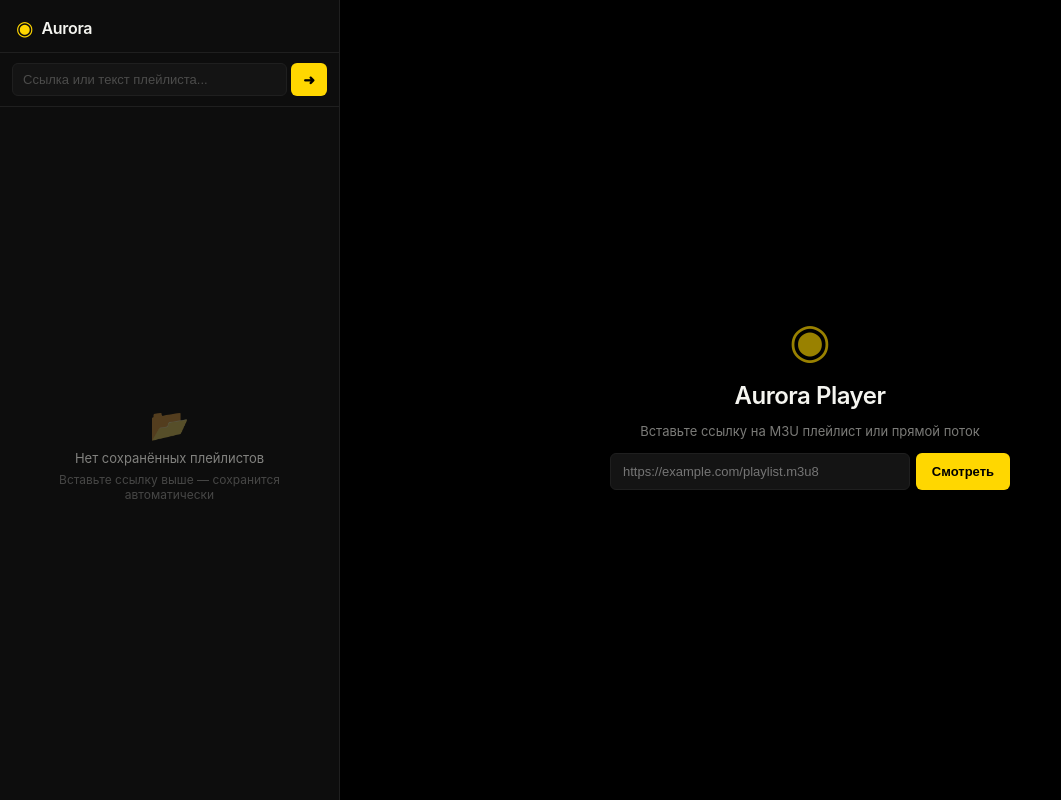
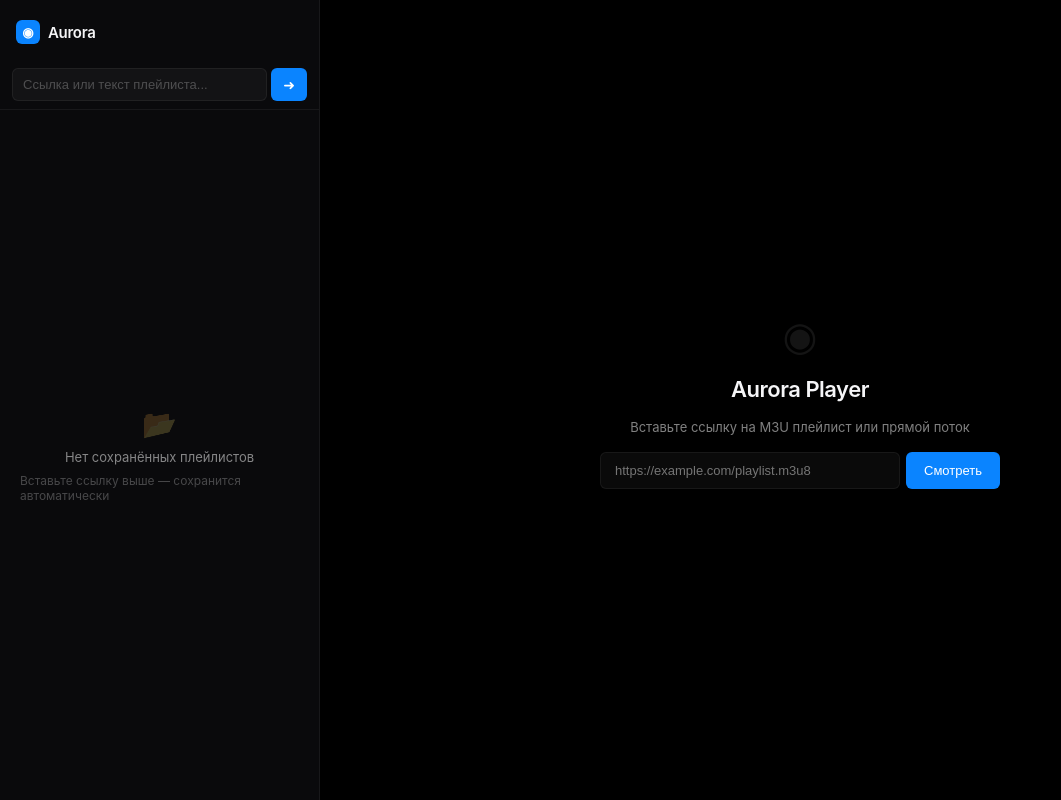
Before and after one commit to ExxDreamerCode/AuroraPlayer, a React (Vite) app: page / in a window 1280 px wide. Shown: the whole page, without its empty margins (0-1061 px from the left). Built offline with nearby package versions, Linux system fonts and the light colour scheme.

Commit message:
fix: timeout and HLS performance improvements

```diff
--- a/src/App.css
+++ b/src/App.css
@@ -1,20 +1,22 @@
 :root {
-  --bg: #0d0d0d;
-  --bg-card: #141414;
-  --bg-hover: #1a1a1a;
-  --bg-active: #1c1c1c;
-  --border: #1f1f1f;
-  --border-light: #2a2a2a;
-  --text: #f5f5f0;
-  --text-secondary: rgba(245, 245, 240, 0.5);
-  --text-tertiary: rgba(245, 245, 240, 0.25);
-  --gold: #ffd700;
-  --gold-dim: rgba(255, 215, 0, 0.1);
-  --gold-glow: rgba(255, 215, 0, 0.15);
-  --sidebar-w: 340px;
+  --bg: #0a0a0c;
+  --bg-surface: rgba(255, 255, 255, 0.04);
+  --bg-surface-hover: rgba(255, 255, 255, 0.07);
+  --bg-surface-active: rgba(255, 255, 255, 0.1);
+  --border: rgba(255, 255, 255, 0.06);
+  --border-active: rgba(255, 255, 255, 0.12);
+  --text: #f5f5f7;
+  --text-secondary: rgba(255, 255, 255, 0.5);
+  --text-tertiary: rgba(255, 255, 255, 0.25);
+  --accent: #0a84ff;
+  --accent-dim: rgba(10, 132, 255, 0.12);
+  --accent-glow: rgba(10, 132, 255, 0.15);
+  --red: #ff453a;
+  --red-dim: rgba(255, 69, 58, 0.1);
+  --sidebar-w: 320px;
   --radius: 10px;
   --radius-sm: 6px;
-  --transition: 0.2s ease;
+  --transition: 0.2s cubic-bezier(0.25, 0.1, 0.25, 1);
 }
 
 * { margin: 0; padding: 0; box-sizing: border-box; }
@@ -24,14 +26,14 @@ html, body, #root {
   overflow: hidden;
   background: var(--bg);
   color: var(--text);
-  font-family: -apple-system, BlinkMacSystemFont, "SF Pro", "Inter", "Segoe UI", Roboto, sans-serif;
+  font-family: -apple-system, BlinkMacSystemFont, "SF Pro", "Helvetica Neue", sans-serif;
   -webkit-font-smoothing: antialiased;
+  -moz-osx-font-smoothing: grayscale;
 }
 
 .app {
   display: flex;
   height: 100vh;
-  position: relative;
 }
 
 .sidebar {
@@ -42,12 +44,10 @@ html, body, #root {
   display: flex;
   flex-direction: column;
   overflow: hidden;
-  transition: var(--transition);
 }
 
 .sidebar-header {
-  padding: 16px 16px 12px;
-  border-bottom: 1px solid var(--border);
+  padding: 20px 16px 16px;
 }
 
 .logo {
@@ -57,19 +57,26 @@ html, body, #root {
 }
 
 .logo-icon {
-  font-size: 20px;
-  color: var(--gold);
+  width: 24px;
+  height: 24px;
+  border-radius: 6px;
+  background: var(--accent);
+  display: flex;
+  align-items: center;
+  justify-content: center;
+  font-size: 13px;
+  font-weight: 700;
+  color: #fff;
 }
 
 .logo-text {
-  font-size: 16px;
+  font-size: 15px;
   font-weight: 600;
-  color: var(--text);
   letter-spacing: -0.3px;
 }
 
 .playlist-inputs {
-  padding: 10px 12px;
+  padding: 8px 12px;
   border-bottom: 1px solid var(--border);
 }
 
@@ -81,7 +88,7 @@ html, body, #root {
 .input-group input {
   flex: 1;
   padding: 8px 10px;
-  background: var(--bg-card);
+  background: var(--bg-surface);
   border: 1px solid var(--border);
   border-radius: var(--radius-sm);
   color: var(--text);
@@ -91,7 +98,7 @@ html, body, #root {
 }
 
 .input-group input:focus {
-  border-color: var(--gold);
+  border-color: var(--border-active);
 }
 
 .input-group input::placeholder {
@@ -100,32 +107,32 @@ html, body, #root {
 
 .input-group button {
   padding: 8px 12px;
-  background: var(--gold);
+  background: var(--accent);
   border: none;
   border-radius: var(--radius-sm);
-  color: #000;
+  color: #fff;
   font-size: 14px;
   cursor: pointer;
   transition: var(--transition);
-  font-weight: 600;
+  font-weight: 500;
 }
 
 .input-group button:hover:not(:disabled) {
-  opacity: 0.9;
+  opacity: 0.85;
 }
 
 .input-group button:disabled {
-  opacity: 0.4;
+  opacity: 0.3;
   cursor: not-allowed;
 }
 
 .error {
   margin: 6px 12px;
   padding: 6px 10px;
-  background: rgba(255, 69, 58, 0.08);
-  border: 1px solid rgba(255, 69, 58, 0.2);
+  background: var(--red-dim);
+  border: 1px solid rgba(255, 69, 58, 0.15);
   border-radius: var(--radius-sm);
-  color: #ff453a;
+  color: var(--red);
   font-size: 12px;
 }
 
@@ -135,12 +142,28 @@ html, body, #root {
   padding: 4px 0;
 }
 
+.playlist-list::-webkit-scrollbar,
+.channel-list::-webkit-scrollbar {
+  width: 3px;
+}
+
+.playlist-list::-webkit-scrollbar-track,
+.channel-list::-webkit-scrollbar-track {
+  background: transparent;
+}
+
+.playlist-list::-webkit-scrollbar-thumb,
+.channel-list::-webkit-scrollbar-thumb {
+  background: var(--border);
+  border-radius: 2px;
+}
+
 .playlist-list-header {
   font-size: 11px;
   color: var(--text-tertiary);
   text-transform: uppercase;
   letter-spacing: 0.5px;
-  padding: 12px 16px 6px;
+  padding: 16px 16px 6px;
 }
 
 .playlist-list-item {
@@ -153,13 +176,13 @@ html, body, #root {
 }
 
 .playlist-list-item:hover {
-  background: var(--bg-hover);
+  background: var(--bg-surface-hover);
 }
 
 .playlist-list-icon {
   font-size: 16px;
   flex-shrink: 0;
-  opacity: 0.6;
+  opacity: 0.4;
 }
 
 .playlist-list-body {
@@ -193,12 +216,12 @@ html, body, #root {
 }
 
 .playlist-list-item:hover .playlist-list-del {
-  opacity: 0.6;
+  opacity: 0.4;
 }
 
 .playlist-list-del:hover {
   opacity: 1 !important;
-  color: #ff453a;
+  color: var(--red);
 }
 
 .empty-saved {
@@ -207,14 +230,13 @@ html, body, #root {
   flex-direction: column;
   align-items: center;
   justify-content: center;
-  gap: 6px;
+  gap: 8px;
   padding: 40px 20px;
-  text-align: center;
 }
 
 .empty-saved-icon {
-  font-size: 32px;
-  opacity: 0.3;
+  font-size: 28px;
+  opacity: 0.2;
 }
 
 .empty-saved p {
@@ -238,7 +260,7 @@ html, body, #root {
 .toolbar-back {
   background: none;
   border: none;
-  color: var(--text-secondary);
+  color: var(--accent);
   font-size: 16px;
   cursor: pointer;
   padding: 2px 4px;
@@ -246,7 +268,7 @@ html, body, #root {
 }
 
 .toolbar-back:hover {
-  color: var(--gold);
+  opacity: 0.7;
 }
 
 .toolbar-title {
@@ -261,7 +283,7 @@ html, body, #root {
 .toolbar-count {
   font-size: 11px;
   color: var(--text-tertiary);
-  background: var(--bg-card);
+  background: var(--bg-surface);
   padding: 1px 6px;
   border-radius: 8px;
 }
@@ -275,7 +297,7 @@ html, body, #root {
 .search-bar input {
   width: 100%;
   padding: 6px 24px 6px 8px;
-  background: var(--bg-card);
+  background: var(--bg-surface);
   border: 1px solid var(--border);
   border-radius: var(--radius-sm);
   color: var(--text);
@@ -285,7 +307,7 @@ html, body, #root {
 }
 
 .search-bar input:focus {
-  border-color: var(--gold);
+  border-color: var(--border-active);
 }
 
 .search-bar input::placeholder {
@@ -312,7 +334,7 @@ html, body, #root {
 .group-tabs {
   display: flex;
   gap: 2px;
-  padding: 6px 12px;
+  padding: 8px 12px;
   overflow-x: auto;
   border-bottom: 1px solid var(--border);
   scrollbar-width: none;
@@ -322,49 +344,50 @@ html, body, #root {
 
 .group-tab {
   flex-shrink: 0;
-  padding: 4px 10px;
+  padding: 5px 12px;
   background: none;
   border: none;
-  border-radius: 4px;
+  border-radius: 20px;
   color: var(--text-secondary);
   font-size: 12px;
   cursor: pointer;
   transition: var(--transition);
   white-space: nowrap;
+  font-weight: 400;
 }
 
 .group-tab:hover {
   color: var(--text);
-  background: var(--bg-hover);
+  background: var(--bg-surface-hover);
 }
 
 .group-tab.active {
-  color: var(--gold);
-  background: var(--gold-dim);
+  color: var(--text);
+  background: var(--bg-surface);
 }
 
 .favorites-toggle {
   width: calc(100% - 24px);
   margin: 4px 12px;
-  padding: 4px 8px;
+  padding: 6px 8px;
   background: none;
-  border: 1px dashed var(--border-light);
+  border: none;
   border-radius: var(--radius-sm);
   color: var(--text-secondary);
-  font-size: 11px;
+  font-size: 12px;
   cursor: pointer;
   transition: var(--transition);
+  text-align: center;
 }
 
 .favorites-toggle:hover {
-  border-color: var(--gold);
-  color: var(--gold);
+  background: var(--bg-surface-hover);
+  color: var(--accent);
 }
 
 .favorites-toggle.active {
-  background: var(--gold-dim);
-  border-color: var(--gold);
-  color: var(--gold);
+  background: var(--accent-dim);
+  color: var(--accent);
 }
 
 .channel-list {
@@ -373,41 +396,27 @@ html, body, #root {
   padding: 2px 0;
 }
 
-.channel-list::-webkit-scrollbar {
-  width: 3px;
-}
-
-.channel-list::-webkit-scrollbar-track {
-  background: transparent;
-}
-
-.channel-list::-webkit-scrollbar-thumb {
-  background: var(--border-light);
-  border-radius: 2px;
-}
-
 .channel-item {
   display: flex;
   align-items: center;
   gap: 10px;
-  padding: 8px 12px;
+  padding: 7px 12px;
   cursor: pointer;
   transition: var(--transition);
-  border-left: 2px solid transparent;
+  border-radius: 0;
 }
 
 .channel-item:hover {
-  background: var(--bg-hover);
+  background: var(--bg-surface-hover);
 }
 
 .channel-item.playing {
-  background: var(--bg-active);
-  border-left-color: var(--gold);
+  background: var(--bg-surface-active);
 }
 
 .channel-logo {
-  width: 28px;
-  height: 28px;
+  width: 26px;
+  height: 26px;
   flex-shrink: 0;
   border-radius: 4px;
   overflow: hidden;
@@ -425,14 +434,14 @@ html, body, #root {
 .channel-placeholder {
   width: 100%;
   height: 100%;
-  background: var(--gold-dim);
+  background: var(--bg-surface);
   border-radius: 4px;
   display: flex;
   align-items: center;
   justify-content: center;
-  font-size: 12px;
-  font-weight: 600;
-  color: var(--gold);
+  font-size: 11px;
+  font-weight: 500;
+  color: var(--text-tertiary);
 }
 
 .channel-info {
@@ -469,12 +478,12 @@ html, body, #root {
 }
 
 .channel-item:hover .channel-fav {
-  opacity: 0.5;
+  opacity: 0.3;
 }
 
 .channel-fav.active {
   opacity: 1 !important;
-  color: var(--gold);
+  color: var(--accent);
 }
 
 .channel-fav:hover {
@@ -503,7 +512,7 @@ html, body, #root {
 }
 
 .history-item:hover {
-  background: var(--bg-hover);
+  background: var(--bg-surface-hover);
   color: var(--text);
 }
 
@@ -514,21 +523,6 @@ html, body, #root {
   background: #000;
   position: relative;
   overflow: hidden;
-}
-
-.player-area::before {
-  content: '';
-  position: absolute;
-  inset: 0;
-  background: radial-gradient(ellipse at center, transparent 60%, rgba(0,0,0,0.6) 100%);
-  pointer-events: none;
-  z-index: 2;
-  opacity: 0;
-  transition: opacity 0.4s ease;
-}
-
-.player-area:hover::before {
-  opacity: 1;
 }
 
 .video-wrapper {
@@ -552,7 +546,7 @@ html, body, #root {
   left: 0;
   right: 0;
   z-index: 10;
-  background: linear-gradient(0deg, rgba(0,0,0,0.85) 0%, rgba(0,0,0,0.4) 50%, transparent 100%);
+  background: linear-gradient(0deg, rgba(0,0,0,0.8) 0%, rgba(0,0,0,0.3) 50%, transparent 100%);
   padding: 40px 20px 14px;
   opacity: 0;
   transform: translateY(8px);
@@ -577,13 +571,13 @@ html, body, #root {
   margin-bottom: 10px;
   cursor: pointer;
   position: relative;
-  height: 4px;
+  height: 3px;
 }
 
 .progress-track {
   width: 100%;
-  height: 4px;
-  background: rgba(255,255,255,0.15);
+  height: 3px;
+  background: rgba(255, 255, 255, 0.12);
   border-radius: 2px;
   position: relative;
   overflow: hidden;
@@ -591,12 +585,12 @@ html, body, #root {
 }
 
 .progress-wrap:hover .progress-track {
-  height: 6px;
+  height: 5px;
 }
 
 .progress-fill {
   height: 100%;
-  background: var(--gold);
+  background: var(--accent);
   border-radius: 2px;
   position: relative;
   transition: width 0.1s linear;
@@ -605,12 +599,12 @@ html, body, #root {
 .progress-fill::after {
   content: '';
   position: absolute;
-  right: -5px;
+  right: -4px;
   top: 50%;
   transform: translateY(-50%);
-  width: 10px;
-  height: 10px;
-  background: var(--gold);
+  width: 8px;
+  height: 8px;
+  background: var(--accent);
   border-radius: 50%;
   opacity: 0;
   transition: opacity 0.15s ease;
@@ -629,7 +623,7 @@ html, body, #root {
 .ctrl-btn {
   background: none;
   border: none;
-  color: rgba(255,255,255,0.8);
+  color: rgba(255, 255, 255, 0.75);
   font-size: 18px;
   cursor: pointer;
   padding: 4px;
@@ -644,17 +638,13 @@ html, body, #root {
 
 .ctrl-btn:hover {
   color: #fff;
-  background: rgba(255,255,255,0.1);
+  background: rgba(255, 255, 255, 0.08);
 }
 
 .ctrl-btn.play-btn {
   font-size: 22px;
   width: 36px;
   height: 36px;
-}
-
-.ctrl-btn.active {
-  color: var(--gold);
 }
 
 .volume-group {
@@ -670,7 +660,7 @@ html, body, #root {
   -webkit-appearance: none;
   appearance: none;
   height: 3px;
-  background: rgba(255,255,255,0.2);
+  background: rgba(255, 255, 255, 0.15);
   border-radius: 2px;
   outline: none;
   cursor: pointer;
@@ -687,13 +677,13 @@ html, body, #root {
   width: 10px;
   height: 10px;
   border-radius: 50%;
-  background: var(--gold);
+  background: var(--accent);
   cursor: pointer;
 }
 
 .time-display {
   font-size: 12px;
-  color: rgba(255,255,255,0.6);
+  color: rgba(255, 255, 255, 0.5);
   font-variant-numeric: tabular-nums;
   margin-left: auto;
   user-select: none;
@@ -710,12 +700,12 @@ html, body, #root {
   right: 0;
   z-index: 5;
   padding: 14px 20px;
-  background: linear-gradient(180deg, rgba(0,0,0,0.7) 0%, transparent 100%);
+  background: linear-gradient(180deg, rgba(0,0,0,0.6) 0%, transparent 100%);
   display: flex;
   align-items: center;
   justify-content: space-between;
   opacity: 0;
-  transition: opacity 0.3s ease;
+  transition: opacity 0.25s ease;
 }
 
 .player-area:hover .player-topbar {
@@ -725,16 +715,17 @@ html, body, #root {
 .channel-info-bar {
   display: flex;
   align-items: center;
-  gap: 12px;
+  gap: 10px;
 }
 
 .channel-info-bar .channel-logo {
-  width: 36px;
-  height: 36px;
-  border-radius: 8px;
-  background: rgba(255,255,255,0.05);
-  backdrop-filter: blur(8px);
-  border: 1px solid rgba(255,255,255,0.08);
+  width: 34px;
+  height: 34px;
+  border-radius: 6px;
+  background: rgba(255, 255, 255, 0.06);
+  backdrop-filter: blur(20px);
+  -webkit-backdrop-filter: blur(20px);
+  border: 1px solid rgba(255, 255, 255, 0.08);
 }
 
 .channel-info-bar .channel-logo img {
@@ -745,27 +736,28 @@ html, body, #root {
 }
 
 .channel-info-bar .channel-placeholder {
-  font-size: 14px;
-  background: rgba(255,215,0,0.15);
+  font-size: 13px;
+  background: rgba(255, 255, 255, 0.06);
+  color: var(--text-secondary);
 }
 
 .channel-meta {
   display: flex;
   flex-direction: column;
-  gap: 2px;
+  gap: 1px;
 }
 
 .playing-label {
   font-size: 10px;
-  color: var(--gold);
+  color: var(--accent);
   text-transform: uppercase;
   letter-spacing: 1px;
   font-weight: 600;
 }
 
 .playing-name {
-  font-size: 15px;
-  font-weight: 600;
+  font-size: 14px;
+  font-weight: 500;
   color: #fff;
   text-shadow: 0 1px 4px rgba(0,0,0,0.5);
 }
@@ -773,7 +765,7 @@ html, body, #root {
 .player-fav {
   background: none;
   border: none;
-  color: rgba(255,255,255,0.4);
+  color: rgba(255, 255, 255, 0.3);
   font-size: 20px;
   cursor: pointer;
   padding: 6px;
@@ -782,12 +774,12 @@ html, body, #root {
 }
 
 .player-fav:hover {
-  color: var(--gold);
-  background: rgba(255,255,255,0.05);
+  color: var(--accent);
+  background: rgba(255, 255, 255, 0.05);
 }
 
 .player-fav.active {
-  color: var(--gold);
+  color: var(--accent);
 }
 
 .buffering-indicator {
@@ -800,12 +792,12 @@ html, body, #root {
 }
 
 .buffering-spinner {
-  width: 48px;
-  height: 48px;
-  border: 3px solid rgba(255,255,255,0.1);
-  border-top-color: var(--gold);
+  width: 32px;
+  height: 32px;
+  border: 2.5px solid rgba(255, 255, 255, 0.08);
+  border-top-color: var(--accent);
   border-radius: 50%;
-  animation: spin 0.8s linear infinite;
+  animation: spin 0.7s linear infinite;
 }
 
 @keyframes spin {
@@ -818,15 +810,16 @@ html, body, #root {
   left: 50%;
   transform: translate(-50%, -50%);
   z-index: 4;
-  background: rgba(255,69,58,0.1);
-  border: 1px solid rgba(255,69,58,0.2);
+  background: rgba(255, 69, 58, 0.08);
+  border: 1px solid rgba(255, 69, 58, 0.12);
   border-radius: 12px;
-  padding: 16px 24px;
-  color: #ff453a;
+  padding: 14px 22px;
+  color: var(--red);
   font-size: 13px;
   text-align: center;
-  backdrop-filter: blur(12px);
-  max-width: 300px;
+  backdrop-filter: blur(20px);
+  -webkit-backdrop-filter: blur(20px);
+  max-width: 280px;
 }
 
 .empty-hero {
@@ -835,21 +828,20 @@ html, body, #root {
   flex-direction: column;
   align-items: center;
   justify-content: center;
-  gap: 12px;
+  gap: 16px;
   padding: 40px;
   text-align: center;
 }
 
 .hero-icon {
-  font-size: 48px;
-  color: var(--gold);
-  opacity: 0.6;
+  font-size: 40px;
+  color: var(--text);
+  opacity: 0.08;
 }
 
 .hero-title {
-  font-size: 24px;
+  font-size: 22px;
   font-weight: 600;
-  color: var(--text);
   letter-spacing: -0.5px;
 }
 
@@ -869,8 +861,8 @@ html, body, #root {
 
 .hero-input input {
   flex: 1;
-  padding: 10px 12px;
-  background: var(--bg-card);
+  padding: 10px 14px;
+  background: var(--bg-surface);
   border: 1px solid var(--border);
   border-radius: var(--radius-sm);
   color: var(--text);
@@ -880,26 +872,26 @@ html, body, #root {
 }
 
 .hero-input input:focus {
-  border-color: var(--gold);
+  border-color: var(--border-active);
 }
 
 .hero-input button {
-  padding: 10px 16px;
-  background: var(--gold);
+  padding: 10px 18px;
+  background: var(--accent);
   border: none;
   border-radius: var(--radius-sm);
-  color: #000;
+  color: #fff;
   font-size: 13px;
-  font-weight: 600;
+  font-weight: 500;
   cursor: pointer;
   transition: var(--transition);
 }
 
 .hero-input button:hover:not(:disabled) {
-  opacity: 0.9;
+  opacity: 0.85;
 }
 
 .hero-input button:disabled {
-  opacity: 0.4;
+  opacity: 0.3;
   cursor: not-allowed;
 }
--- a/src/App.tsx
+++ b/src/App.tsx
@@ -181,18 +181,49 @@ function App() {
     setPlaying(false);
   }, []);
 
+  const bufferingTimerRef = useRef<ReturnType<typeof setTimeout> | null>(null);
+  const loadingTimerRef = useRef<ReturnType<typeof setTimeout> | null>(null);
+
+  const clearBufferingTimer = useCallback(() => {
+    if (bufferingTimerRef.current) {
+      clearTimeout(bufferingTimerRef.current);
+      bufferingTimerRef.current = null;
+    }
+  }, []);
+
+  const clearLoadingTimer = useCallback(() => {
+    if (loadingTimerRef.current) {
+      clearTimeout(loadingTimerRef.current);
+      loadingTimerRef.current = null;
+    }
+  }, []);
+
   const handleWaiting = useCallback(() => {
     setBuffering(true);
-  }, []);
+    clearBufferingTimer();
+    bufferingTimerRef.current = setTimeout(() => {
+      setError("Таймаут буферизации — поток не отвечает");
+      setBuffering(false);
+      stopPlayback();
+    }, 20000);
+  }, [clearBufferingTimer, stopPlayback]);
 
   const handleCanPlay = useCallback(() => {
     setBuffering(false);
-  }, []);
+    clearBufferingTimer();
+    clearLoadingTimer();
+  }, [clearBufferingTimer, clearLoadingTimer]);
 
   const handleVideoError = useCallback(() => {
     setError("Ошибка воспроизведения");
     setPlaying(false);
     setBuffering(false);
+    clearBufferingTimer();
+    clearLoadingTimer();
+  }, [clearBufferingTimer, clearLoadingTimer]);
+
+  const handleStalled = useCallback(() => {
+    setBuffering(true);
   }, []);
 
   const showControlsTemporarily = useCallback(() => {
@@ -206,6 +237,8 @@ function App() {
   const playChannel = useCallback(
     (channel: Channel) => {
       stopPlayback();
+      clearBufferingTimer();
+      clearLoadingTimer();
       setCurrentChannel(channel);
       addToHistory(channel);
       setShowControls(true);
@@ -215,24 +248,41 @@ function App() {
 
       setError(null);
 
+      loadingTimerRef.current = setTimeout(() => {
+        setError("Таймаут загрузки — канал недоступен");
+        setBuffering(false);
+        stopPlayback();
+      }, 30000);
+
+      const onPlayClear = () => {
+        clearLoadingTimer();
+        clearBufferingTimer();
+        v.removeEventListener("play", onPlayClear);
+      };
+      v.addEventListener("play", onPlayClear);
+
       const isHls = channel.url.includes(".m3u8") || channel.url.includes(".m3u");
       if (Hls.isSupported() && isHls) {
         const hls = new Hls({
           enableWorker: true,
           lowLatencyMode: false,
-          backBufferLength: 30,
-          maxBufferLength: 30,
-          maxMaxBufferLength: 60,
-          manifestLoadingTimeOut: 20000,
-          manifestLoadingMaxRetry: 5,
-          manifestLoadingMaxRetryTimeout: 10000,
-          levelLoadingTimeOut: 20000,
-          levelLoadingMaxRetry: 5,
-          levelLoadingMaxRetryTimeout: 10000,
-          fragLoadingTimeOut: 20000,
-          fragLoadingMaxRetry: 5,
-          fragLoadingMaxRetryTimeout: 10000,
-          startLevel: -1,
+          backBufferLength: 60,
+          maxBufferLength: 60,
+          maxMaxBufferLength: 120,
+          manifestLoadingTimeOut: 30000,
+          manifestLoadingMaxRetry: 8,
+          manifestLoadingMaxRetryTimeout: 15000,
+          levelLoadingTimeOut: 30000,
+          levelLoadingMaxRetry: 8,
+          levelLoadingMaxRetryTimeout: 15000,
+          fragLoadingTimeOut: 30000,
+          fragLoadingMaxRetry: 8,
+          fragLoadingMaxRetryTimeout: 15000,
+          startLevel: 1,
+          abrEwmaDefaultEstimate: 5000000,
+          abrBandWidthFactor: 0.8,
+          abrBandWidthUpFactor: 0.7,
+          abrMaxWithRealBitrate: true,
         });
 
         let fallbackTimer: ReturnType<typeof setTimeout> | null = setTimeout(() => {
@@ -249,8 +299,6 @@ function App() {
         hls.attachMedia(v);
 
         hls.on(Hls.Events.MANIFEST_PARSED, () => {
-          if (fallbackTimer) clearTimeout(fallbackTimer);
-          fallbackTimer = null;
           v.play().catch(() => {});
         });
 
@@ -270,7 +318,7 @@ function App() {
         }, 100);
       }
     },
-    [stopPlayback, addToHistory]
+    [stopPlayback, addToHistory, clearBufferingTimer, clearLoadingTimer]
   );
 
   const loadPlaylist = useCallback(
@@ -516,6 +564,7 @@ function App() {
                 onWaiting={handleWaiting}
                 onCanPlay={handleCanPlay}
                 onError={handleVideoError}
+                onStalled={handleStalled}
                 onDurationChange={handleTimeUpdate}
                 onClick={togglePlay}
               />
```
